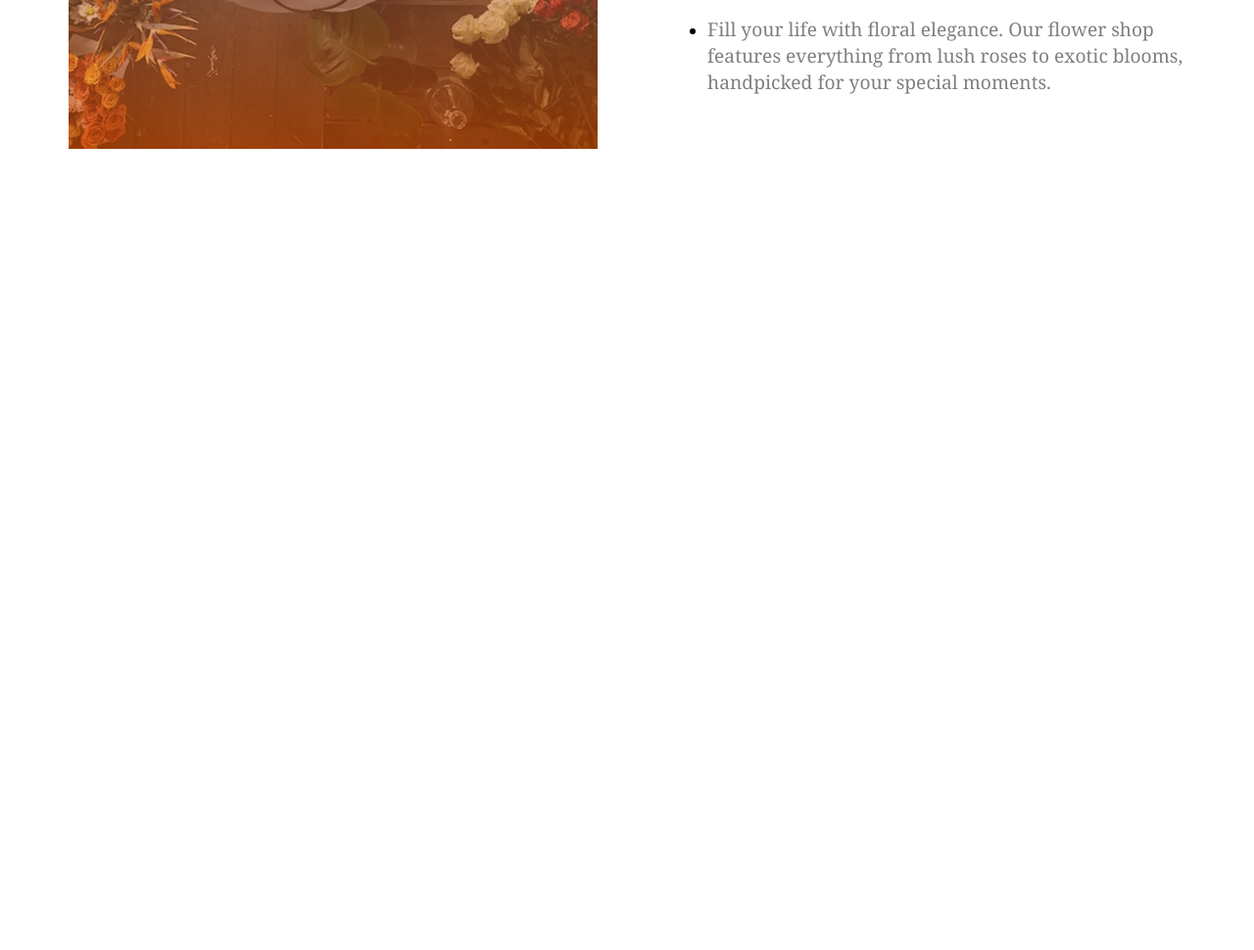
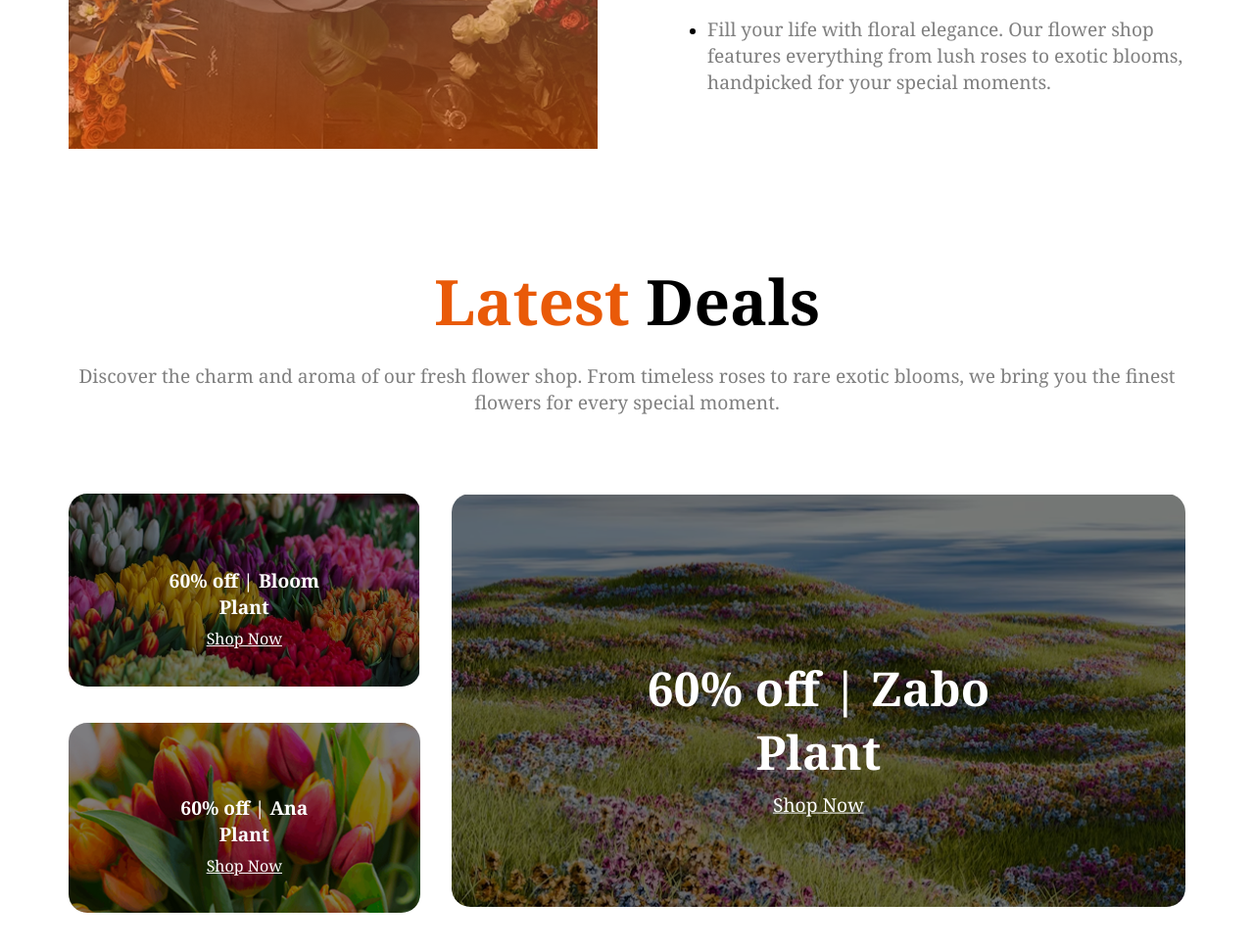
Before and after one commit to jiniyajahan/Flower-Shop-Website, a plain HTML site: page index.html in a window 1280 px wide. Shown: the part 2573-3543 px from the top of the page at 98% size. Before the commit the page ends 2837 px from the top, so only its background shows below. Drawn offline with Linux system fonts and the light colour scheme.

Commit message:
deals done

```diff
--- a/index.html
+++ b/index.html
@@ -111,6 +111,39 @@
                 </div>
             </div>
         </section>
+ <!-- latest dead section -->
+        <section class="latest-deals section">
+             <h3> <span class="highlight">Latest</span> Deals</h3>
+            <p>Discover the charm and aroma of our fresh flower shop. From timeless roses to rare exotic blooms, we bring you the finest flowers for every special moment.</p>
+
+            <div class="latest-deals-container">
+
+                <div class="latest-deals-card card-1">
+                    <img src="./assets/deal-bloom.png" alt="">
+                    <div class="latest-deals-content">
+                        <h5>60% off | Bloom Plant</h5>
+                        <a href="">Shop Now</a>
+                    </div>
+                </div>
+                <div class="latest-deals-card card-2">
+                    <img src="./assets/deal-zabo.png" alt="">
+                    <div class="latest-deals-content">
+                        <h4>60% off | Zabo Plant</h4>
+                        <a href="">Shop Now</a>
+                    </div>
+                </div>
+                <div class="latest-deals-card card-3">
+                    <img src="./assets/deal-ana.png" alt="">
+                    <div class="latest-deals-content">
+                        <h5>60% off | Ana Plant</h5>
+                        <a href="">Shop Now</a>
+                    </div>
+                </div>
+
+
+            </div>
+
+        </section>
 
      </main>
 </body>
```
